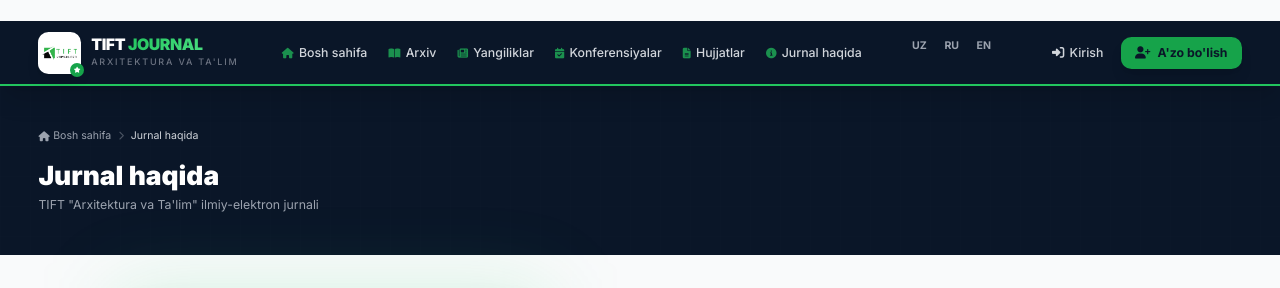
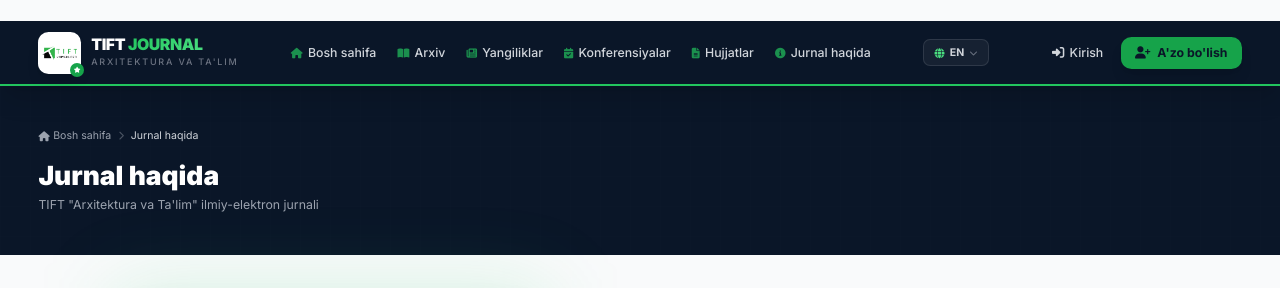
Before and after one commit to zzokirov/Tift_ojs_journal, a Django app: page /about/ in a window 1280 px wide. Shown: the top 288 px of the page. Run offline with Django 5.2, Linux system fonts and the light colour scheme; data comes from the database, SQL or seed files in the repository.

Commit message:
feat: lang dropdown in navbar, i18n trans tags, language cookie settings

```diff
--- a/core/settings.py
+++ b/core/settings.py
@@ -252,6 +252,10 @@ STATIC_ROOT = os.path.join(BASE_DIR, 'staticfiles')
 STATICFILES_STORAGE = 'whitenoise.storage.CompressedManifestStaticFilesStorage'
 CSRF_TRUSTED_ORIGINS = ['https://tift-ojs-journal.onrender.com', 'https://architect-edu.tift.uz']
 
+# Til cookie sozlamalari
+LANGUAGE_COOKIE_NAME = 'django_language'
+LANGUAGE_COOKIE_AGE = 365 * 24 * 60 * 60  # 1 yil
+
 # ── XAVFSIZLIK SOZLAMALARI ────────────────────────────────────────────────────
 # Production da HTTPS orqali ishlanganda qo'shimcha himoya
 if not DEBUG:
--- a/templates/base.html
+++ b/templates/base.html
@@ -1,6 +1,6 @@
-{% load static %}
+{% load static i18n %}
 <!DOCTYPE html>
-<html lang="uz">
+<html lang="{{ LANGUAGE_CODE }}">
 <head>
     <meta charset="UTF-8">
     <meta name="viewport" content="width=device-width, initial-scale=1.0">
@@ -121,46 +121,59 @@
                 {% if not user.is_authenticated %}
                 <div class="hidden md:flex items-center gap-6 text-sm">
                     <a href="{% url 'index' %}" class="nav-link text-gray-300 hover:text-white font-medium transition-colors">
-                        <i class="fas fa-home mr-1.5 text-xs text-green-500/70"></i>Bosh sahifa
+                        <i class="fas fa-home mr-1.5 text-xs text-green-500/70"></i>{% trans "Bosh sahifa" %}
                     </a>
                     <a href="{% url 'archive' %}" class="nav-link text-gray-300 hover:text-white font-medium transition-colors">
-                        <i class="fas fa-book-open mr-1.5 text-xs text-green-500/70"></i>Arxiv
+                        <i class="fas fa-book-open mr-1.5 text-xs text-green-500/70"></i>{% trans "Arxiv" %}
                     </a>
                     <a href="{% url 'news' %}" class="nav-link text-gray-300 hover:text-white font-medium transition-colors">
-                        <i class="fas fa-newspaper mr-1.5 text-xs text-green-500/70"></i>Yangiliklar
+                        <i class="fas fa-newspaper mr-1.5 text-xs text-green-500/70"></i>{% trans "Yangiliklar" %}
                     </a>
                     <a href="{% url 'conferences' %}" class="nav-link text-gray-300 hover:text-white font-medium transition-colors">
-                        <i class="fas fa-calendar-check mr-1.5 text-xs text-green-500/70"></i>Konferensiyalar
+                        <i class="fas fa-calendar-check mr-1.5 text-xs text-green-500/70"></i>{% trans "Konferensiyalar" %}
                     </a>
                     <a href="{% url 'documents' %}" class="nav-link text-gray-300 hover:text-white font-medium transition-colors">
-                        <i class="fas fa-file-alt mr-1.5 text-xs text-green-500/70"></i>Hujjatlar
+                        <i class="fas fa-file-alt mr-1.5 text-xs text-green-500/70"></i>{% trans "Hujjatlar" %}
                     </a>
                     <a href="{% url 'about' %}" class="nav-link text-gray-300 hover:text-white font-medium transition-colors">
-                        <i class="fas fa-info-circle mr-1.5 text-xs text-green-500/70"></i>Jurnal haqida
+                        <i class="fas fa-info-circle mr-1.5 text-xs text-green-500/70"></i>{% trans "Jurnal haqida" %}
                     </a>
                 </div>
                 {% endif %}
 
-                <!-- TIL TANLASH -->
-                <form action="{% url 'set_language' %}" method="post" id="langForm" class="hidden md:flex items-center gap-1">
+                <!-- TIL TANLASH DROPDOWN -->
+                <div class="hidden md:flex items-center relative" id="langDropdownWrapper">
+                    {% get_current_language as CURRENT_LANG %}
+                    <button id="langBtn"
+                            class="flex items-center gap-1.5 bg-white/5 hover:bg-white/10 border border-white/10 hover:border-white/20 rounded-lg px-3 py-1.5 text-xs font-bold text-gray-300 hover:text-white transition-all focus:outline-none">
+                        <i class="fas fa-globe text-green-400 text-[10px]"></i>
+                        {% if CURRENT_LANG == 'ru' %}RU{% elif CURRENT_LANG == 'en' %}EN{% else %}UZ{% endif %}
+                        <i class="fas fa-chevron-down text-[8px] text-gray-500"></i>
+                    </button>
+                    <!-- Dropdown -->
+                    <div id="langDropdown"
+                         class="hidden absolute right-0 top-full mt-2 w-28 bg-white rounded-xl shadow-2xl border border-gray-100 overflow-hidden z-50">
+                        <form action="{% url 'set_language' %}" method="post">
                             {% csrf_token %}
                             <input name="next" type="hidden" value="{{ request.get_full_path }}">
                             <button type="submit" name="language" value="uz"
-                            class="text-xs font-bold px-2 py-1 rounded-lg transition-all
-                                   {% if LANGUAGE_CODE == 'uz' %}bg-green-600 text-white{% else %}text-gray-400 hover:text-white hover:bg-white/10{% endif %}">
-                        UZ
+                                    class="w-full flex items-center gap-2 px-4 py-2.5 text-sm hover:bg-gray-50 transition-colors
+                                           {% if CURRENT_LANG == 'uz' %}text-green-600 font-bold{% else %}text-gray-700{% endif %}">
+                                <span class="text-base">🇺🇿</span> O'zbek
                             </button>
                             <button type="submit" name="language" value="ru"
-                            class="text-xs font-bold px-2 py-1 rounded-lg transition-all
-                                   {% if LANGUAGE_CODE == 'ru' %}bg-green-600 text-white{% else %}text-gray-400 hover:text-white hover:bg-white/10{% endif %}">
-                        RU
+                                    class="w-full flex items-center gap-2 px-4 py-2.5 text-sm hover:bg-gray-50 transition-colors
+                                           {% if CURRENT_LANG == 'ru' %}text-green-600 font-bold{% else %}text-gray-700{% endif %}">
+                                <span class="text-base">🇷🇺</span> Русский
                             </button>
                             <button type="submit" name="language" value="en"
-                            class="text-xs font-bold px-2 py-1 rounded-lg transition-all
-                                   {% if LANGUAGE_CODE == 'en' %}bg-green-600 text-white{% else %}text-gray-400 hover:text-white hover:bg-white/10{% endif %}">
-                        EN
+                                    class="w-full flex items-center gap-2 px-4 py-2.5 text-sm hover:bg-gray-50 transition-colors
+                                           {% if CURRENT_LANG == 'en' %}text-green-600 font-bold{% else %}text-gray-700{% endif %}">
+                                <span class="text-base">🇬🇧</span> English
                             </button>
                         </form>
+                    </div>
+                </div>
 
                 <!-- AUTH BUTTONS -->
                 <div class="flex items-center gap-2">
@@ -239,12 +252,12 @@
                     {% else %}
                         <a href="{% url 'login' %}"
                            class="text-gray-300 hover:text-white text-sm font-medium transition-colors px-3 py-2 rounded-lg hover:bg-white/5">
-                            <i class="fas fa-sign-in-alt mr-1.5"></i>Kirish
+                            <i class="fas fa-sign-in-alt mr-1.5"></i>{% trans "Kirish" %}
                         </a>
                         <a href="{% url 'signup' %}"
                            class="flex items-center gap-2 bg-green-600 hover:bg-green-500 text-navy-900 px-4 py-2 rounded-xl text-sm font-bold transition-all shadow-lg hover:scale-105">
                             <i class="fas fa-user-plus"></i>
-                            A'zo bo'lish
+                            {% trans "A'zo bo'lish" %}
                         </a>
                     {% endif %}
 
@@ -384,10 +397,20 @@
         document.getElementById('avatarBtn')?.addEventListener('click', function(e) {
             e.stopPropagation();
             document.getElementById('avatarDropdown').classList.toggle('hidden');
+            document.getElementById('langDropdown')?.classList.add('hidden');
         });
-        // Tashqariga bosganda yopilsin
+
+        // Til dropdown toggle
+        document.getElementById('langBtn')?.addEventListener('click', function(e) {
+            e.stopPropagation();
+            document.getElementById('langDropdown').classList.toggle('hidden');
+            document.getElementById('avatarDropdown')?.classList.add('hidden');
+        });
+
+        // Tashqariga bosganda ikkalasi ham yopilsin
         document.addEventListener('click', function() {
             document.getElementById('avatarDropdown')?.classList.add('hidden');
+            document.getElementById('langDropdown')?.classList.add('hidden');
         });
     </script>
 
```
Lines whose indentation alone changed are shown as unchanged.
